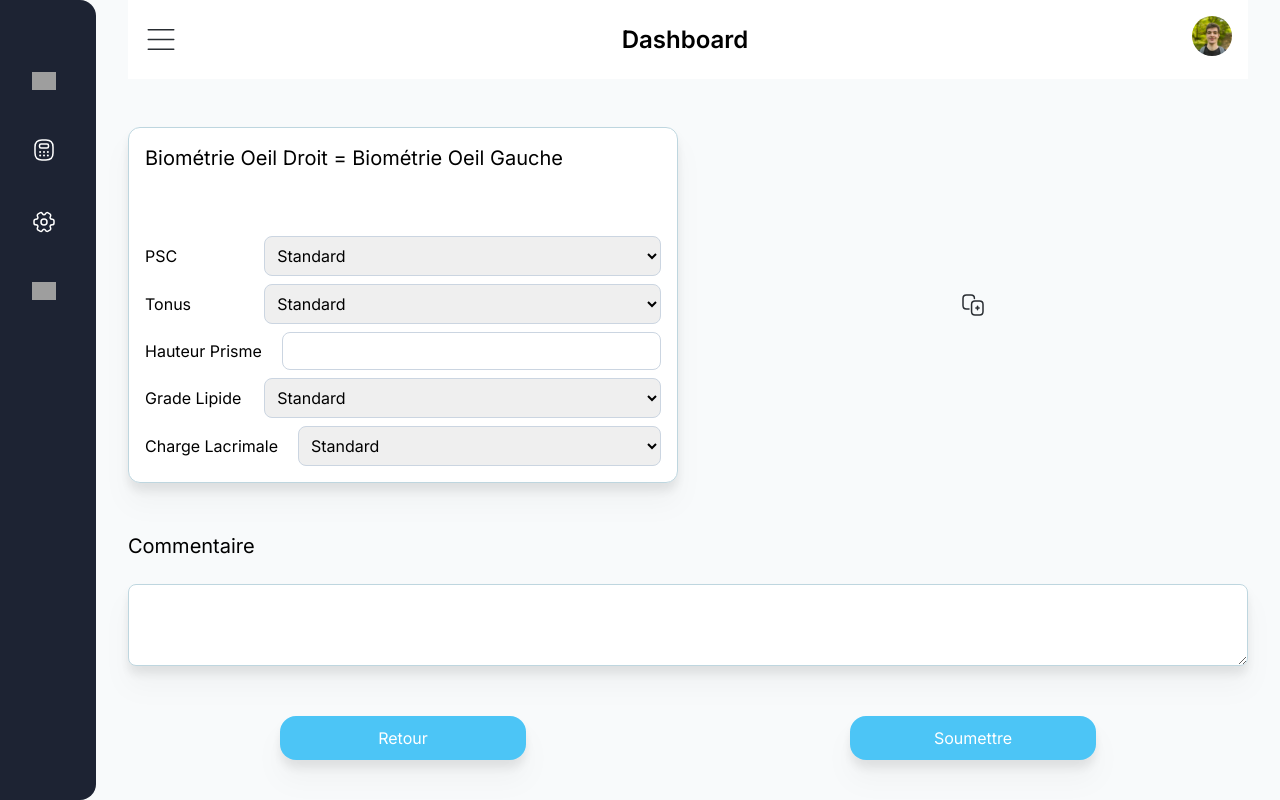
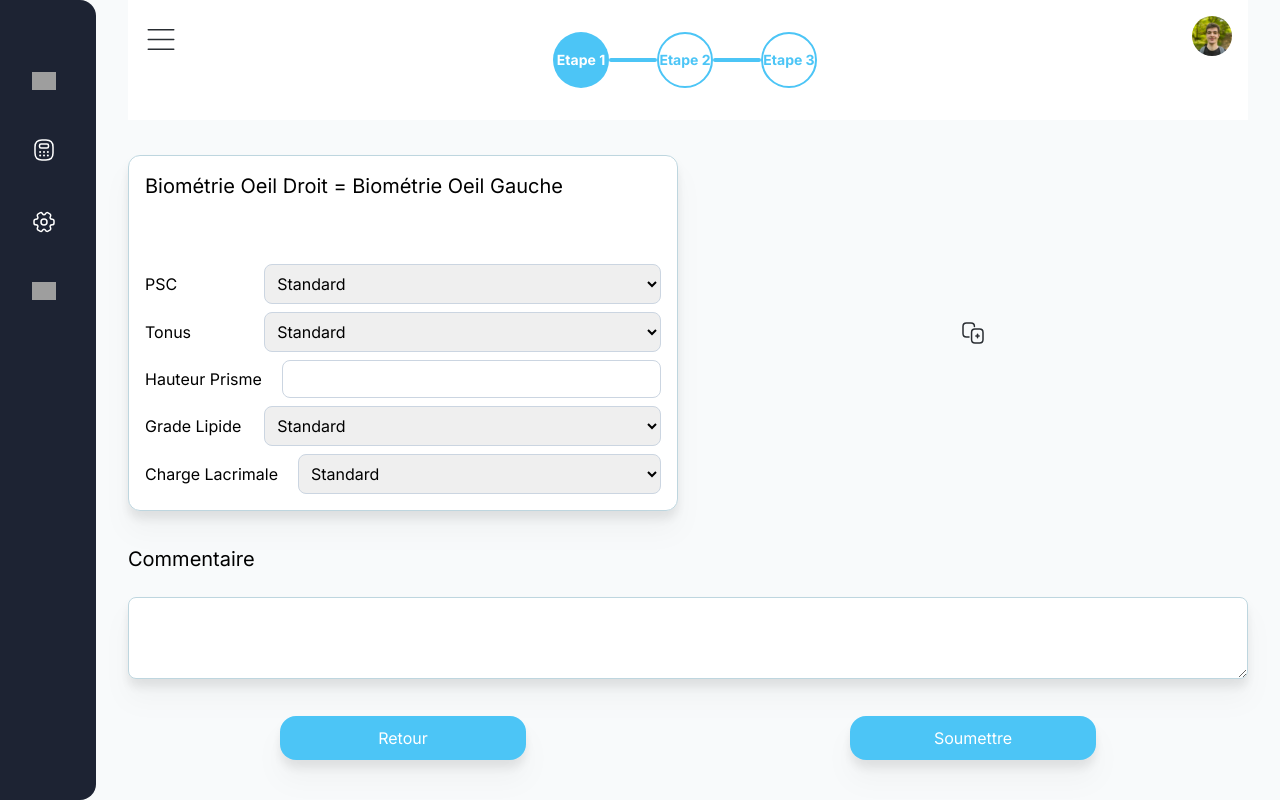
Before and after one commit to Optixfr/OptiX, an Angular app: page /tears in a window 1280 px wide. Built offline with nearby package versions, Linux system fonts and the light colour scheme; grey boxes are pictures that could not be loaded.

Commit message:
ajout progress bar

```diff
--- /dev/null
+++ b/src/app/components/progress-bar/progress-bar.component.html
@@ -0,0 +1,30 @@
+<nav class="w-full h-full">
+    <div class="flex items-center justify-center p-4 w-full">
+        <!-- Step 1 -->
+        <div class="flex flex-col items-center">
+            <div class="w-14 h-14 text-sm flex items-center justify-center rounded-full font-bold text-white bg-accent">
+                Etape 1
+            </div>
+        </div>
+
+        <!-- Line 1 -->
+        <div class="w-12 h-1 bg-accent rounded-md"></div>
+
+        <!-- Step 2 -->
+        <div class="flex flex-col items-center">
+            <div class="w-14 h-14 text-sm flex items-center justify-center rounded-full font-bold border-2 border-accent text-accent">
+                Etape 2
+            </div>
+        </div>
+
+        <!-- Line 2 -->
+        <div class="w-12 h-1 bg-gray-300 rounded-md bg-accent"></div>
+
+        <!-- Step 3 -->
+        <div class="flex flex-col items-center">
+            <div class="w-14 h-14 text-sm flex items-center justify-center rounded-full font-bold border-2 border-accent text-accent">
+                Etape 3
+            </div>
+        </div>
+    </div>
+</nav>
--- a/src/app/components/top-bar/top-bar.component.html
+++ b/src/app/components/top-bar/top-bar.component.html
@@ -2,7 +2,7 @@
     <a class="cursor-pointer" (click)="extend()">
         <img src="assets/menu.svg" alt="">
     </a>
-    <h1 class="flex flex-col self-center text-2xl font-semibold">Dashboard</h1>
+    <app-progress-bar></app-progress-bar>
     <div class="container-profile-picture">
         <img  class="w-10 h-10 bg-hey rounded-full" src="assets/pp.jpg" alt="pp">
     </div>
--- a/src/app/components/top-bar/top-bar.component.ts
+++ b/src/app/components/top-bar/top-bar.component.ts
@@ -1,10 +1,11 @@
 import { Component } from '@angular/core';
 import { NavbarService } from '../../services/navbar-service/navbar-service.service';
+import { ProgressBarComponent } from "../progress-bar/progress-bar.component";
 
 @Component({
   selector: 'app-top-bar',
   standalone: true,
-  imports: [],
+  imports: [ProgressBarComponent],
   templateUrl: './top-bar.component.html',
 })
 export class TopBarComponent {
```
Also changed, not shown: src/app/components/progress-bar/progress-bar.component.ts (added, +12 -0 lines), 1 other file (tests, documents, lock files or other folders).
